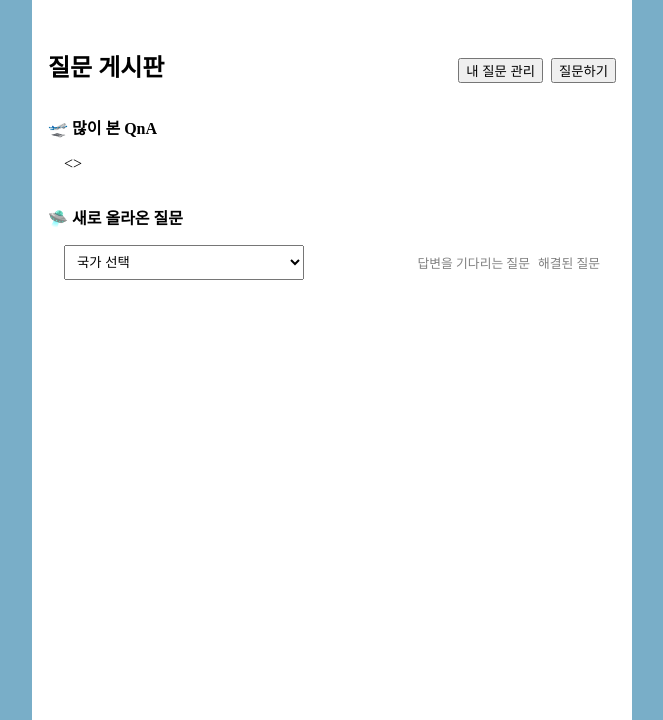
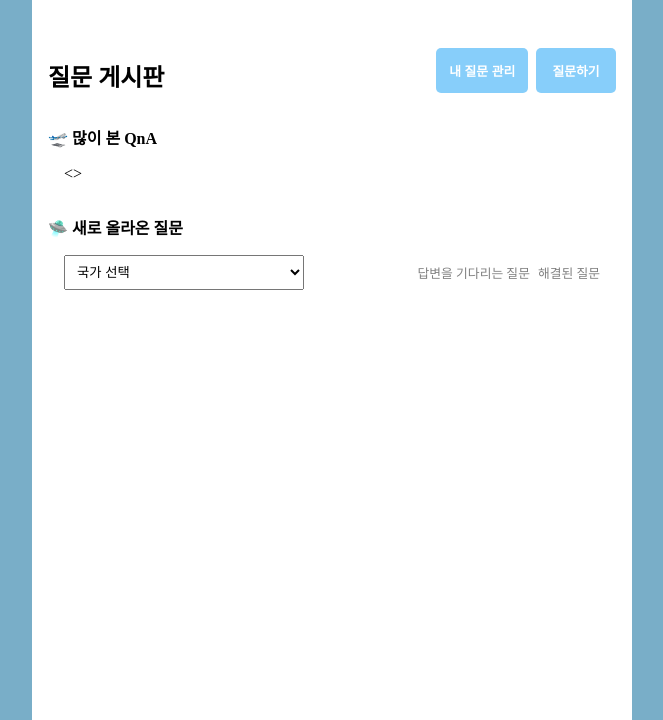
Before and after one commit to hufslion10th/ShareAbroad, a Django app: page /QnA/ in a window 1280 px wide. Shown: the part 80-800 px from the top of the page, without its empty margins (308-971 px from the left). Run offline with Django 4.2, Linux system fonts and the light colour scheme; data that the repository does not hold is empty.

Commit message:
✅[CHORE] 버튼 컴포넌트화
##### 제목은 최대 50 글자까지만 입력 ############## -> |
# 본문은 위에 작성
######## 본문은 한 줄에 최대 72 글자까지만 입력 ########################### -> |
# 꼬릿말은 아래에 작성: ex) #이슈 번호
# --- COMMIT END ---
#- ✅[CHORE] : 코드 수정, 내부 파일 수정
#- ✨[FEAT] : 새로운 기능 구현
#- ➕[ADD] : Feat 이외의 부수적인 코드 추가, 라이브러리 추가, 새로운 파일 생성 시
#- 🍱[ADD] : 에셋 추가
#- 🚑️[HOTFIX] : issue나, QA에서 급한 버그 수정에 사용
#- 🔨[FIX] : 버그, 오류 해결
#- ⚰️ [DEL] : 쓸모없는 코드 삭제
#- 📝[DOCS] : README나 WIKI 등의 문서 개정
#- 💄[MOD] : storyboard 파일,UI 수정한 경우
#- ✏️ [CORRECT] : 주로 문법의 오류나 타입의 변경, 이름 변경 등에 사용합니다.
#- 🚚[MOVE] : 프로젝트 내 파일이나 코드의 이동
#- ⏪️[RENAME] : 파일 이름 변경이 있을 때 사용합니다.
#- ⚡️[IMPROVE] : 향상이 있을 때 사용합니다.
#- ♻️[REFACTOR] : 전면 수정이 있을 때 사용합니다
#- 🔀[MERGE]: 다른브렌치를 merge 할 때 사용합니다.
# ------------------
#     제목 첫 글자를 대문자로
#     제목은 명령문으로
#     제목 끝에 마침표(.) 금지
#     제목과 본문을 한 줄 띄워 분리하기
#     본문은 "어떻게" 보다 "무엇을", "왜"를 설명한다.
#     본문에 여러줄의 메시지를 작성할 땐 "-"로 구분
# ------------------

```diff
--- a/static/css/QnA/list.css
+++ b/static/css/QnA/list.css
@@ -17,6 +17,16 @@
 }
 .QnA-section > .title-wrap > .btn-wrap > button {
   margin-left: 0.5rem;
+  min-width: 80px;
+  padding: 0.8rem;
+  box-sizing: border-box;
+  border-radius: 5px;
+  border: none;
+  background: lightskyblue;
+  font-size: 0.8rem;
+  font-weight: 700;
+  color: white;
+  cursor: pointer;
 }
 .QnA-section .sub-title {
   font-size: 1rem;
--- a/static/css/QnA/list.scss
+++ b/static/css/QnA/list.scss
@@ -1,3 +1,5 @@
+@use '../variables' as var;
+
 .QnA-section {
   box-sizing: border-box;
   padding: 1rem;
@@ -15,6 +17,7 @@
       display: flex;
       > button {
         margin-left: 0.5rem;
+        @include var.btn-basic;
       }
     }
   }
```
Also changed, not shown: static/css/_variables.scss (added, +12 -0 lines), 1 other file.
